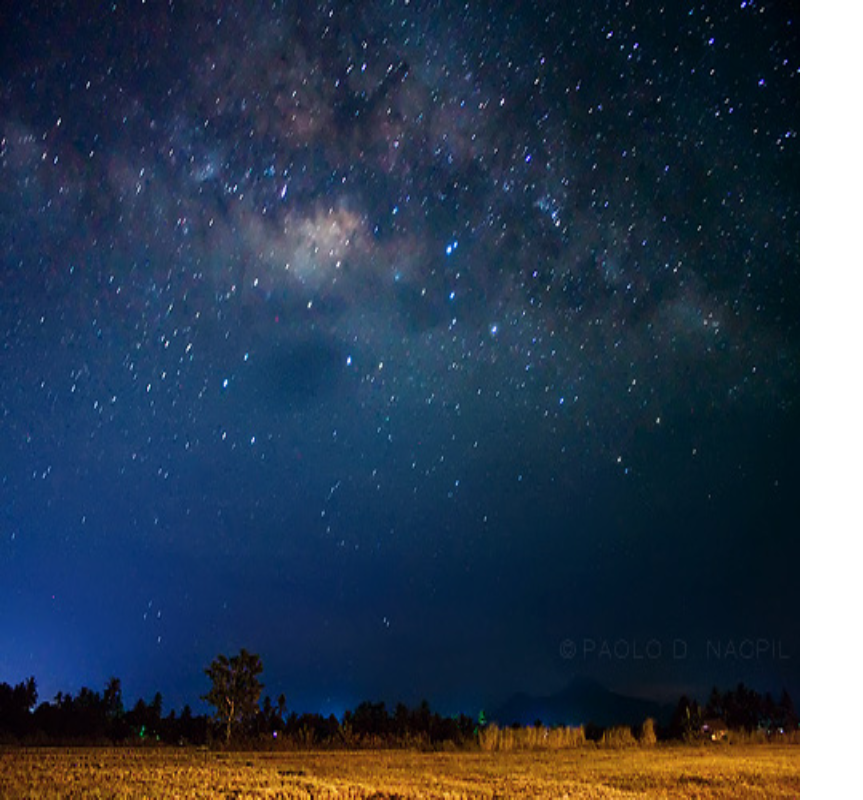
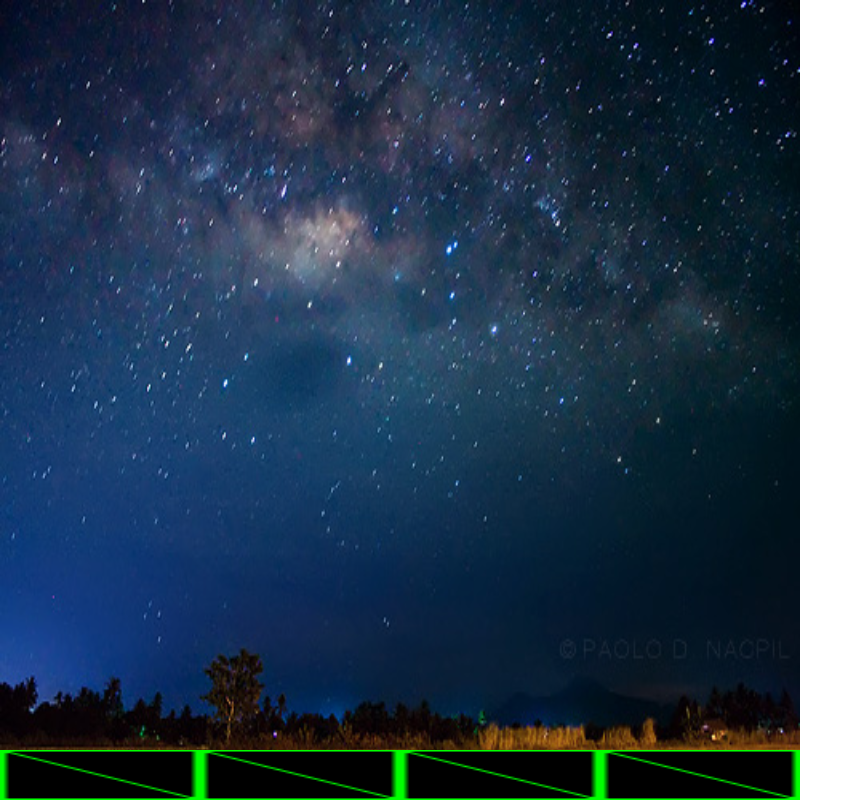
Before and after one commit to Vox-Caligo/Starfall, a plain HTML site: page index.html in a window 1280 px wide. Shown: the whole page, without its empty margins (0-863 px from the left). Drawn offline with Linux system fonts and the light colour scheme; animation ran at ten frames a second.

Commit message:
Worked on separating stars out a bit more.

```diff
--- a/index.html
+++ b/index.html
@@ -8,5 +8,7 @@
 </head>
 <body>
 	<script type="text/javascript" src="js/main_game.js"></script>
+	<script type="text/javascript" src="js/star_manager.js"></script>
+	<script type="text/javascript" src="js/star.js"></script>
 </body>
 </html>
--- a/js/main_game.js
+++ b/js/main_game.js
@@ -14,6 +14,9 @@
 
 // colors clicked
 var clickedColors = new Array();
+
+// star manager
+var starManager;
 
 function preload() {
 	// add visual layers
@@ -41,6 +44,7 @@
 	background.width = game.width;
 	game.scale.fullScreenScaleMode = Phaser.ScaleManager.EXACT_FIT;
 
+	starManager = new StarManager(game, foregroundImages);
 	createButtons();
 }
 
@@ -68,11 +72,12 @@
 	for(var i = 0; i < buttons.length; i++) {
 		buttons[i].height = buttonHeight;
 		buttons[i].width = buttonWidth;
-		buttons[i].visible = false;
+		//buttons[i].visible = false;
 	}
 }
 
 function selectedButton(button) {
+	console.log('Color Selected: ' + button.name);
 	clickedColors.push(button.name);
 
 	if(clickedColors == 3) {
--- a/js/star.js
+++ b/js/star.js
@@ -1,7 +1,14 @@
 var game;
+var starImage;
+var starLayer;
 
-function Star(currentGame) {
+var starChoices = ['star_red', 'star_yellow', 'star_green', 'star_blue'];
 
+function Star(layer) {
+	starLayer = layer;
+	starImage = starLayer.create(0, 0, starChoices[0]);
+	starImage.x = 100;
+	starImage.y = 100;
 }
 
 Star.prototype.generateNewStar = function () {
--- a/js/star_manager.js
+++ b/js/star_manager.js
@@ -1,14 +1,22 @@
 var game;
+
+var stars = new Array();
+var starAmount = 3;
+
 var activeStars;
 var neededColors;
 var starsShowing;
 
-function StarManager(currentGame) {
-	generateStars();
+function StarManager(currentGame, starLayer) {
+	game = currentGame;
+	generateStars(starLayer);
 }
 
-function generateStars() {
-
+function generateStars(starLayer) {
+	for(var i = 0; i < starAmount; i++) {
+		var newStar = new Star(starLayer);
+		stars.push(newStar);
+	}
 }
 
 StarManager.prototype.spawnStars = function () {
```
